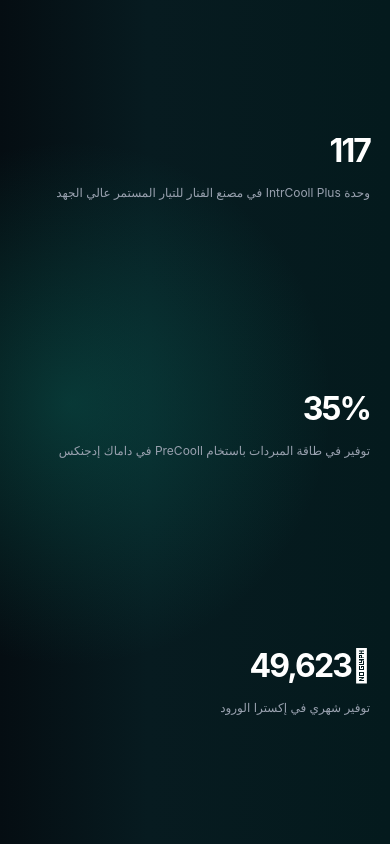
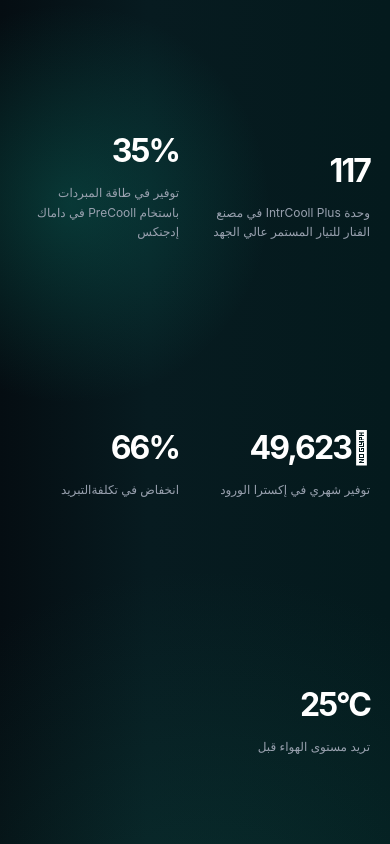
Before and after one commit to yasseno64/Dosan1, a React (Vite) app: page / in a window 390 px wide. Shown: the part 1260-2104 px from the top of the page. Built offline with nearby package versions, Linux system fonts and the light colour scheme.

Commit message:
edit grid of static

```diff
--- a/src/components/Static.tsx
+++ b/src/components/Static.tsx
@@ -65,7 +65,7 @@
           </h5>
         </div>
 
-        <div className="grid grid-cols-1 gap-x-8 gap-y-10 md:grid-cols-2 xl:grid-cols-5 ">
+        <div className="grid grid-cols-2 gap-x-8 gap-y-10 md:grid-cols-2 xl:grid-cols-5 ">
           {metrics.map((metric) => (
             <div
               key={metric.value}
```
